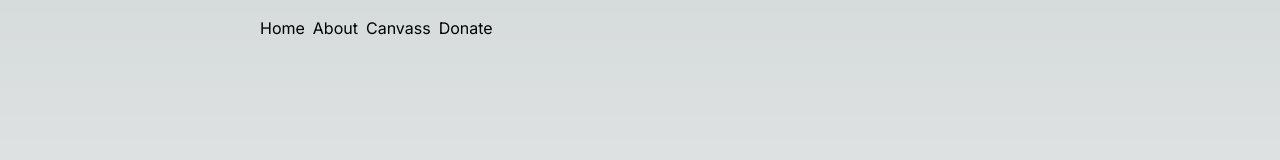
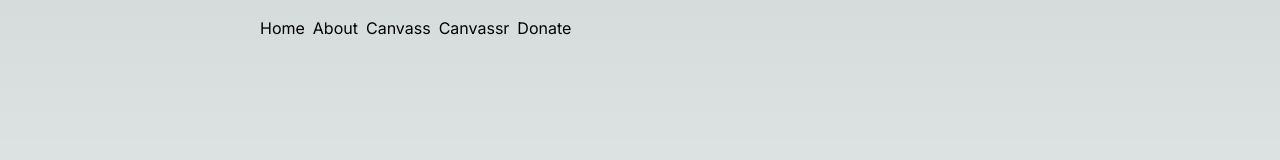
Before and after one commit to Richmond-Creative-Agency/fieldagent, a Next.js app: page / in a window 1280 px wide. Shown: the top 160 px of the page. Built offline with nearby package versions, Linux system fonts and the light colour scheme.

Commit message:
feature: Add links

```diff
--- a/src/app/ui/header/Header.jsx
+++ b/src/app/ui/header/Header.jsx
@@ -2,14 +2,25 @@ import Menu from '../components/Menu';
 import NavButton from '../components/NavButton';
 
 export default function Header() {
-	return (
-		<header className=''>
-			<Menu>
-				<NavButton href='/'>Home</NavButton>
-				<NavButton href='/about'>About</NavButton>
-				<NavButton href='/guide/canvass'>Canvass</NavButton>
-				<NavButton href='/donate'>Donate</NavButton>
-			</Menu>
-		</header>
-	);
+  return (
+    <header className="">
+      <Menu>
+        <NavButton to="/" href="/">
+          Home
+        </NavButton>
+        <NavButton to="/about" href="/about">
+          About
+        </NavButton>
+        <NavButton to="/guide/canvass" href="/guide/canvass">
+          Canvass
+        </NavButton>
+        <NavButton to="/tool/canvassr" href="/tool/canvassr">
+          Canvassr
+        </NavButton>
+        <NavButton to="/donate" href="/donate">
+          Donate
+        </NavButton>
+      </Menu>
+    </header>
+  );
 }
```
